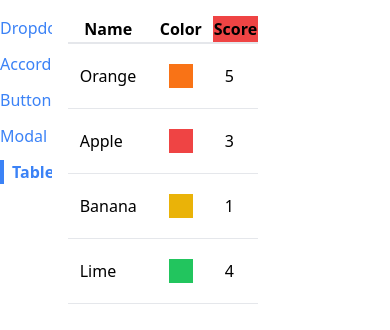
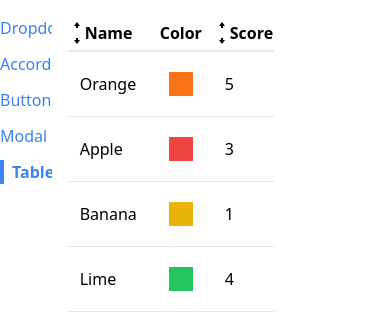
Before and after one commit to rzounlom/comps, a React (Create React App) app: page /table in a window 390 px wide. Shown: the top 330 px of the page. Built offline with nearby package versions, Linux system fonts and the light colour scheme.

Commit message:
complete SortableTable

```diff
--- /dev/null
+++ b/src/components/SortableTable.js
@@ -0,0 +1,115 @@
+import { GoArrowSmallDown, GoArrowSmallUp } from "react-icons/go";
+
+import Table from "./Table";
+import { useState } from "react";
+
+const SortableTable = (props) => {
+  const [sortOrder, setSortOrder] = useState(null);
+  const [sortBy, setSortBy] = useState(null);
+  const { config, data } = props;
+
+  const getIcons = (label, sortBy, sortOrder) => {
+    if (label !== sortBy) {
+      return (
+        <div>
+          <GoArrowSmallUp />
+          <GoArrowSmallDown />
+        </div>
+      );
+    }
+
+    if (sortOrder === null) {
+      return (
+        <div>
+          <GoArrowSmallUp />
+          <GoArrowSmallDown />
+        </div>
+      );
+    } else if (sortOrder === "asc") {
+      return (
+        <div>
+          <GoArrowSmallUp />
+        </div>
+      );
+    } else if (sortOrder === "desc") {
+      return (
+        <div>
+          <GoArrowSmallDown />
+        </div>
+      );
+    }
+  };
+
+  const handleClick = (label) => {
+    if (sortBy && label !== sortBy) {
+      setSortOrder("asc");
+      setSortBy(label);
+      return;
+    }
+
+    switch (sortOrder) {
+      case null:
+        setSortOrder("asc");
+        setSortBy(label);
+        break;
+      case "asc":
+        setSortOrder("desc");
+        setSortBy(label);
+        break;
+      case "desc":
+        setSortOrder(null);
+        setSortBy(null);
+        break;
+      default:
+        break;
+    }
+  };
+
+  const updatedConfig = config.map((column) => {
+    if (!column.sortValue) {
+      return column;
+    }
+
+    return {
+      ...column,
+      header: () => (
+        <th
+          className="cursor-pointer hover:bg-gray-100"
+          onClick={() => handleClick(column.label)}
+        >
+          <div className="flex items-center">
+            {getIcons(column.label, sortBy, sortOrder)}
+            {column.label}
+          </div>
+        </th>
+      ),
+    };
+  });
+
+  // Only sort data if sortOrder and sortBy are set
+  // Make a copy of the data array before sorting
+  // Find the correct sortValue function based on the sortBy label
+
+  let sortedData = data;
+
+  if (sortOrder && sortBy) {
+    const { sortValue } = config.find((column) => column.label === sortBy);
+
+    sortedData = [...data].sort((a, b) => {
+      const valueA = sortValue(a);
+      const valueB = sortValue(b);
+
+      const reverseOrder = sortOrder === "asc" ? 1 : -1;
+
+      if (typeof valueA === "string") {
+        return valueA.localeCompare(valueB) * reverseOrder;
+      } else {
+        return (valueA - valueB) * reverseOrder;
+      }
+    });
+  }
+
+  return <Table {...props} config={updatedConfig} data={sortedData} />;
+};
+
+export default SortableTable;
--- a/src/data/tableData.js
+++ b/src/data/tableData.js
@@ -6,7 +6,11 @@
 ];
 
 export const config = [
-  { label: "Name", render: (fruit) => fruit.name },
+  {
+    label: "Name",
+    render: (fruit) => fruit.name,
+    sortValue: (fruit) => fruit.name,
+  },
   {
     label: "Color",
     render: (fruit) => <div className={`p-3 m-2 ${fruit.color}`}></div>,
@@ -14,6 +18,6 @@
   {
     label: "Score",
     render: (fruit) => fruit.score,
-    header: () => <th className="bg-red-500">Score</th>,
+    sortValue: (fruit) => fruit.score,
   },
 ];
--- a/src/pages/TablePage.js
+++ b/src/pages/TablePage.js
@@ -1,13 +1,15 @@
 import { config, tableData } from "../data/tableData";
 
 import React from "react";
+import SortableTable from "../components/SortableTable";
 import Table from "../components/Table";
 
 const TablePage = () => {
   const keyFn = (fruit) => fruit.name;
   return (
     <div>
-      <Table data={tableData} config={config} keyFn={keyFn} />
+      {/* <Table data={tableData} config={config} keyFn={keyFn} /> */}
+      <SortableTable data={tableData} config={config} keyFn={keyFn} />
     </div>
   );
 };
```
